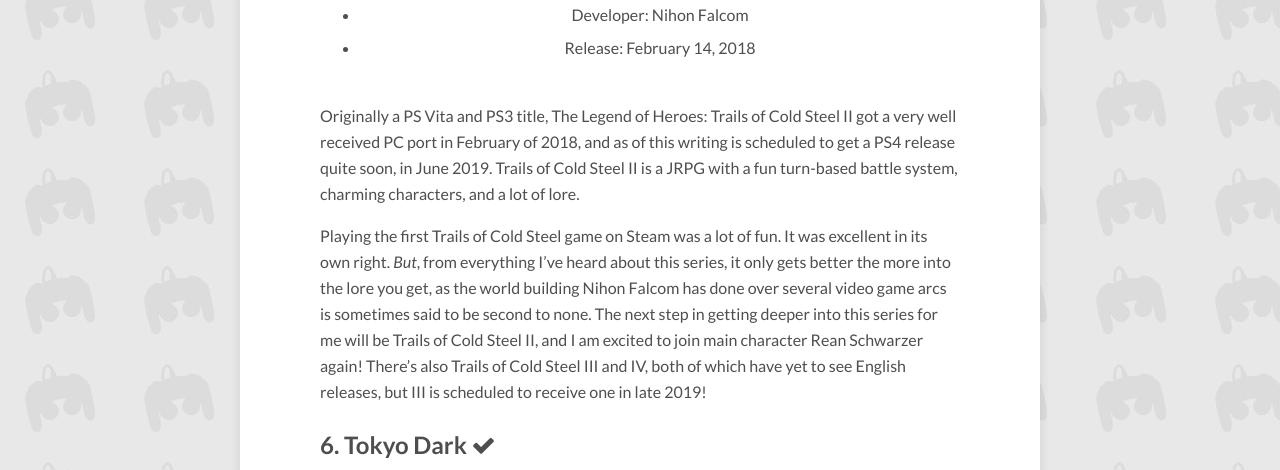
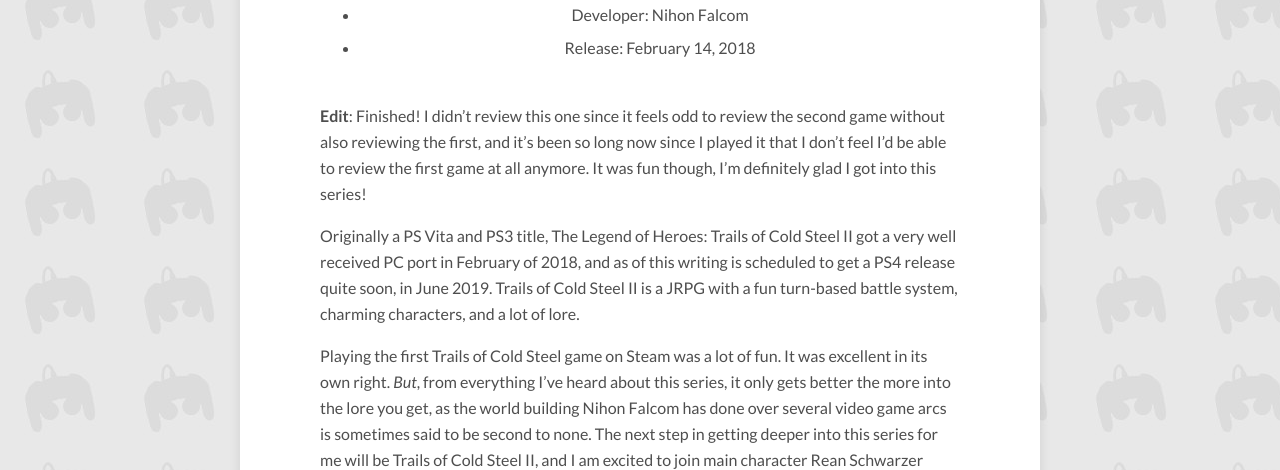
Before and after one commit to BravingTheBacklog/bravingthebacklog.github.io, a Jekyll site: the page built from _posts/2019-05-04-top-10-games-in-my-steam-backlog-may-2019.md, in a window 1280 px wide and 900 px high, scrolled down 3223 px, cut to the strip 154-624 px from the top of the window. Built offline with Jekyll 4.4.1, drawn with Linux system fonts in a browser that asks for light colours; nearby versions of some CDN libraries; comment, search, counter and statistics services are not loaded; some of the changed text lies outside the part shown.

Commit message:
Check ToCS2 off Steam backlog, fix typo in What I'm Playing No. 69

```diff
--- a/_posts/2019-05-04-top-10-games-in-my-steam-backlog-may-2019.md
+++ b/_posts/2019-05-04-top-10-games-in-my-steam-backlog-may-2019.md
@@ -83,7 +83,12 @@
 judgment, but seeing so many people write good things about it, my hopes are
 pretty high for Undertale!
 
-## 7. {% include game.html game="The Legend of Heroes Trails of Cold Steel II" %}
+## 7. {% include game.html game="The Legend of Heroes Trails of Cold Steel II" checkmark="" %}
+
+**Edit**: Finished! I didn't review this one since it feels odd to review the
+second game without also reviewing the first, and it's been so long now since I
+played it that I don't feel I'd be able to review the first game at all anymore.
+It was fun though, I'm definitely glad I got into this series!
 
 Originally a PS Vita and PS3 title, The Legend of Heroes: Trails of Cold Steel
 II got a very well received PC port in February of 2018, and as of this writing
```
Also changed, not shown: other parts of _posts/2019-05-04-top-10-games-in-my-steam-backlog-may-2019.md (+1 -1 lines), _posts/2020-04-27-what-im-playing-no-69.md (+2 -2 lines).
